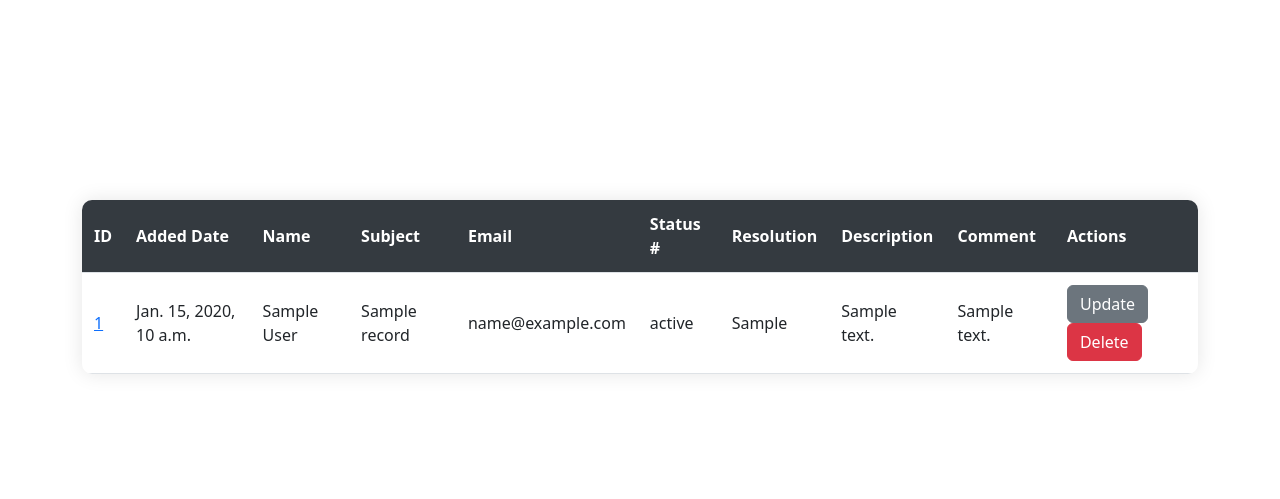
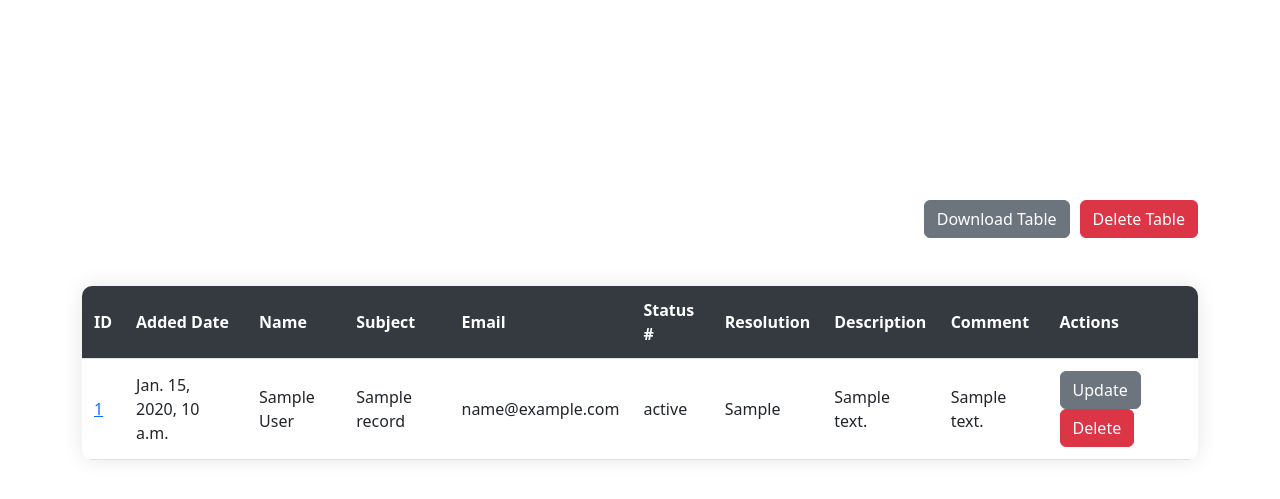
Before and after one commit to Cosmin-T/CRM-X, a Django app: page / in a window 1280 px wide. Shown: the part 232-731 px from the top of the page. Run offline with Django 5.2, Linux system fonts and the light colour scheme; a user stored in the database is signed in; tables that the repository leaves empty hold one stand-in row (values such as "Sample post"); parts of the project's set-up code (start-up, migrations or seed data) failed here and were passed over.

Commit message:
added download and delete table

```diff
--- a/crmx/website/templates/home.html
+++ b/crmx/website/templates/home.html
@@ -44,6 +44,15 @@
         text-align: center;
         margin: 20px 0;
     }
+    .buttons-container {
+        display: flex;
+        justify-content: flex-end; /* Aligns items to the right */
+        align-items: center; /* Centers items vertically */
+        margin-bottom: 0px; /* Space below the buttons */
+    }
+    .btn-secondary {
+    margin-right: 10px; /* Add space to the right of buttons */
+    }
 </style>
 
 <script src="https://code.jquery.com/jquery-3.6.4.min.js"></script>
@@ -51,6 +60,17 @@
     <h1 style="font-size: 2em; background-color: #343a40; color: white; padding: 10px 20px; border-radius: 10px; display: inline-block; font-family: 'Arial', sans-serif; letter-spacing: 1px; text-shadow: 1px 1px 2px rgba(0,0,0,0.1);">Records</h1>
 </div>
 <br/><br/><br/><br/><br/><br/><br/><br/><br/><br/>
+
+<div class="buttons-container">
+    <a href="{% url 'download_table' %}" class="btn btn-secondary">Download Table</a>
+    <form action="{% url 'delete_all_records' %}" method="post">
+        {% csrf_token %}
+        <button type="submit" class="btn btn-danger">Delete Table</button>
+    </form>
+</div>
+
+<br/>
+<br/>
 
 <table class="table-custom">
     <thead>
--- a/crmx/website/urls.py
+++ b/crmx/website/urls.py
@@ -9,4 +9,6 @@
     path('delete_record/<int:pk>', views.delete_record, name='delete'),
     path('add_record/', views.add_record, name='add'),
     path('update_record/<int:pk>', views.update_record, name='update'),
+    path('download_table/', views.download_table, name='download_table'),
+    path('delete_all_records/', views.delete_all_records, name='delete_all_records'),
 ]
--- a/crmx/website/views.py
+++ b/crmx/website/views.py
@@ -3,16 +3,17 @@
 from django.contrib import messages
 from .forms import SignUpForm, AddRecordForm
 from .models import Record
+from django.http import HttpResponse
+from django.views.decorators.http import require_POST
+import csv
 
 def home(request):
     records = Record.objects.all()
 
-    # Check login
     if request.method == 'POST':
         username = request.POST['username']
         password = request.POST['password']
 
-        # Authenthicate
         user = authenticate(request, username=username, password=password)
         if user is not None:
             login(request, user)
@@ -37,7 +38,6 @@
         if form.is_valid():
             form.save()
 
-            # Authenticate and login
             username = form.cleaned_data['username']
             password = form.cleaned_data['password1']
             user = authenticate(username=username, password=password)
@@ -53,7 +53,6 @@
 
 def customer_record(request, pk):
     if request.user.is_authenticated:
-        # look up records
         customer_record = Record.objects.get(id=pk)
         return render(request, 'record.html', {'customer_record':customer_record})
     else:
@@ -95,3 +94,22 @@
     else:
         messages.success(request, "Not authenticated! Please login.")
         return redirect('home')
+
+def download_table(request):
+    response = HttpResponse(content_type='text/csv')
+    response['Content-Disposition'] = 'attachment; filename="table.csv"'
+
+    writer = csv.writer(response)
+    records = Record.objects.all()
+    writer.writerow(['ID', 'Added Date', 'Name', 'Subject', 'Email', 'Status', 'Resolution', 'Description', 'Comment'])
+    for record in records:
+        writer.writerow([record.id, record.created_at, f'{record.first_name} {record.last_name}', record.subject, record.email, record.status, record.resolution, record.description, record.comment])
+
+    return response
+
+def delete_all_records(request):
+    if request.method == 'POST':
+        records = Record.objects.all()
+        records.delete()
+        messages.success(request, "All records deleted successfully!")
+        return redirect ('home')
```
